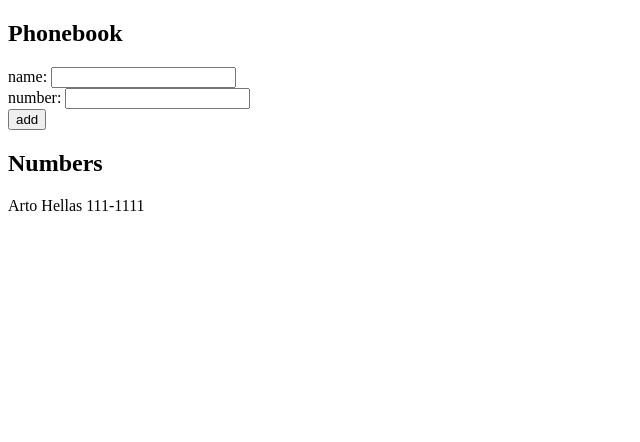
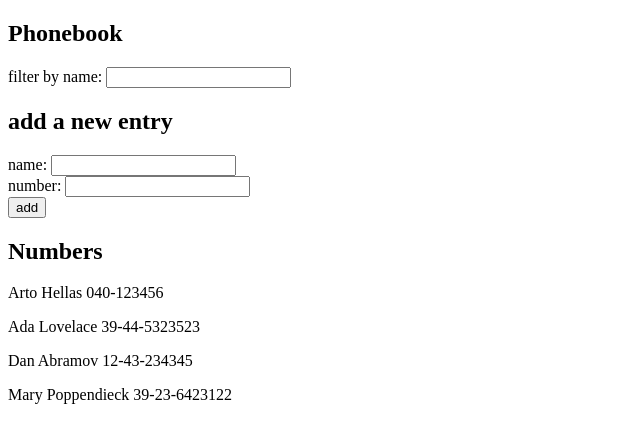
Before and after one commit to jstark523/FullStack0Course, a React (Create React App) app in the folder part2/phonebook/: page / in a window 1280 px wide. Shown: the top 442 px of the page, without its empty margins (0-640 px from the left). Built offline with nearby package versions, Linux system fonts and the light colour scheme.

Commit message:
Exercise 2.9

```diff
--- a/part2/phonebook/src/App.js
+++ b/part2/phonebook/src/App.js
@@ -1,12 +1,44 @@
 import { useState } from 'react'
+
+const PeopleView = ({filter, persons}) =>{
+  if(filter === ''){
+    return (
+      <>
+      <h2>Numbers</h2>
+        {persons.map(person =>(
+          <p>{person.name} {person.number}</p>
+        ))}
+      </>
+    )
+  }
+  else{
+    const filtered = persons.filter(person =>
+      person.name.toLowerCase().includes(filter.toLowerCase())
+    );
+    return (
+      <>
+      <h2>Numbers</h2>
+        {filtered.map(person =>(
+          <p>{person.name} {person.number}</p>
+        ))}
+      </>
+    )
+  }
+}
 
 const App = () => {
   const [persons, setPersons] = useState([
-    { name: 'Arto Hellas', number: '111-1111'}
+    { name: 'Arto Hellas', number: '040-123456'},
+    { name: 'Ada Lovelace', number: '39-44-5323523'},
+    { name: 'Dan Abramov', number: '12-43-234345'},
+    { name: 'Mary Poppendieck', number: '39-23-6423122'}
   ])
   const [newName, setNewName] = useState('')
 
   const [newNumber, setNewNumber] = useState('')
+
+  const [filter, setFilter] = useState('')
+
 
   const handleNewPerson = (event) =>{
     event.preventDefault()
@@ -41,9 +73,17 @@
     setNewNumber(event.target.value)
   }
 
+  const handleFilterChange = (event) =>{
+    setFilter(event.target.value)
+  }
+
   return (
     <div>
       <h2>Phonebook</h2>
+      <div>
+          filter by name: <input value={filter} onChange={handleFilterChange}/>
+        </div>
+      <h2>add a new entry</h2>
       <form onSubmit={handleNewPerson}>
         <div>
           name: <input value={newName} onChange={handlePersonChange}/>
@@ -54,10 +94,7 @@
           <button type="submit">add</button>
         </div>
       </form>
-      <h2>Numbers</h2>
-      {persons.map(person =>(
-        <p>{person.name} {person.number}</p>
-      ))}
+      <PeopleView filter={filter} persons = {persons}/>
     </div>
   )
 }
```
